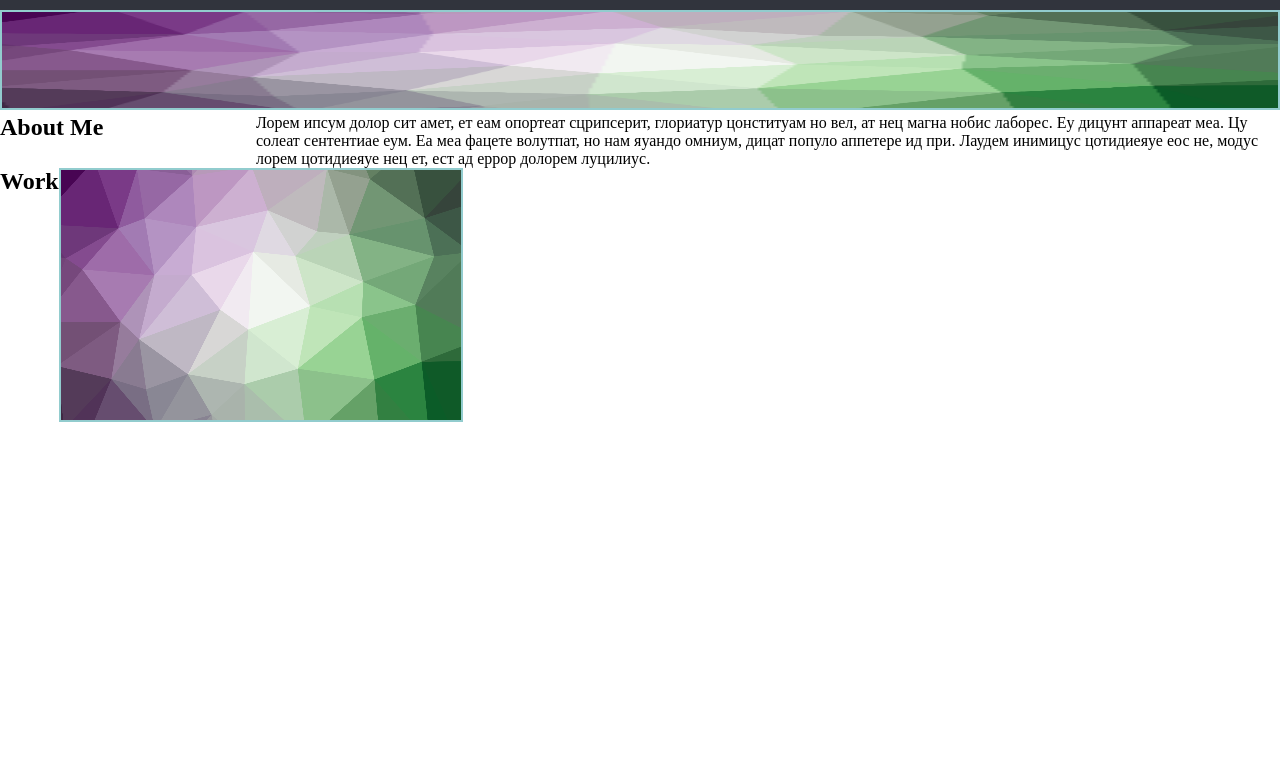
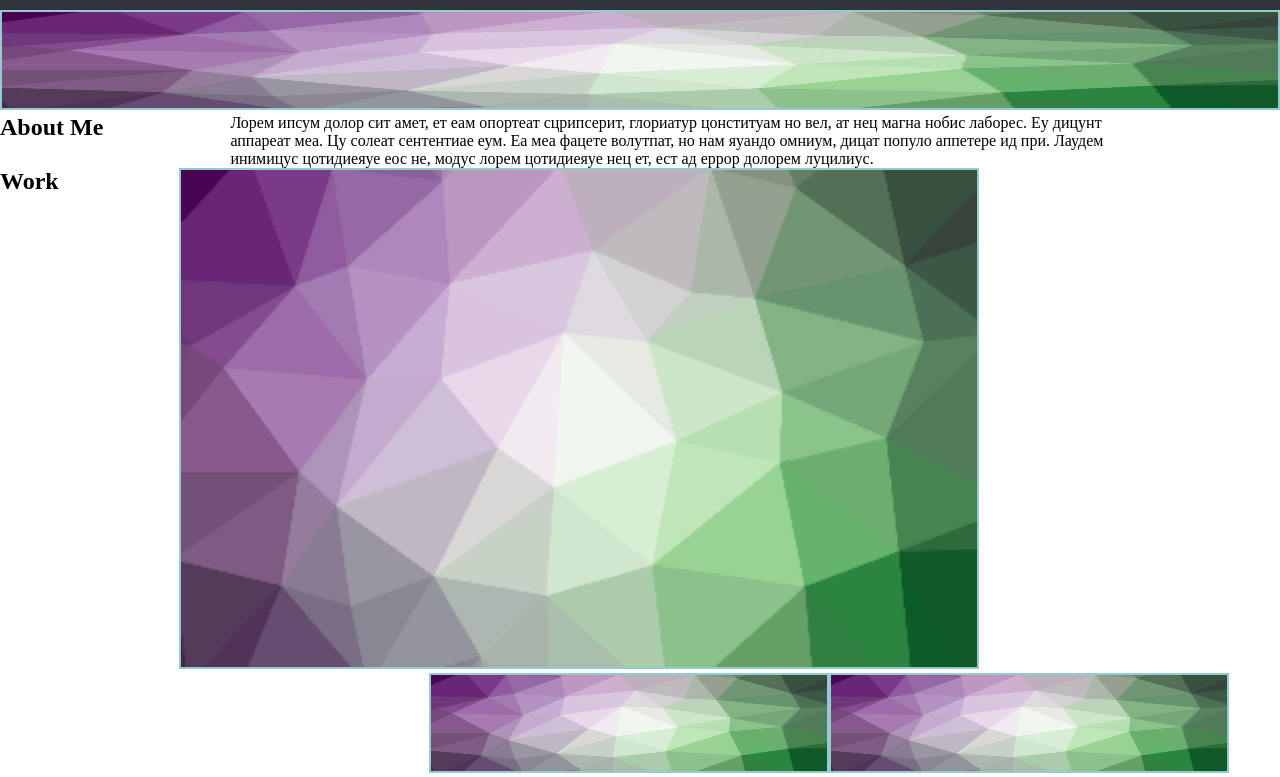
Before and after one commit to vdecyatnik/Portfolio, a plain HTML site: page index.html in a window 1280 px wide. Shown: the part 59-836 px from the top of the page. Before the commit the page ends 800 px from the top, so only its background shows below. Drawn offline with Linux system fonts and the light colour scheme.

Commit message:
addingrows

```diff
--- a/CSS/style.css
+++ b/CSS/style.css
@@ -57,13 +57,16 @@ img {
 
 .box2 {
     flex: 4;
+    margin-right:10%;
 }
 
 .box3 div {
     flex: 1;
 }
 
-
+.box5{
+    flex:1;
+}
 .row1 {
     display: flex;
     flex-direction: row;
@@ -74,8 +77,34 @@ img {
 .row2 {
     display: flex;
     flex-direction: row;
-    flex-wrap: wrap;
+    flex-wrap:wrap;
     width: 100%;
+
+}
+
+
+.row3{
+
+    display:flex;
+    flex-direction: row;
+    flex-wrap:wrap;
+    width: 100%;
+
+
+}
+
+.bigphoto{
+    width:800px;
+    margin-left:15%;
+}
+
+
+.photos2{
+
+    width:400px;
+    height:100px;
+    margin-right:4%;
+
 }
 
 /*
--- a/index.html
+++ b/index.html
@@ -75,14 +75,24 @@
                     <h2>Work</h2>
                 </div>
                 <div class="box4">
-                    <img class='main' src="trianglify-lowres.png">
+                    <img class="bigphoto"src="trianglify-lowres.png">
                 </div>
             </div>
 
 
 
+
+
 </div>
 
+<div class="row3">
+    <div class="box5">
+
+    </div>
+    <div class="box6">
+        <img class="photos2" src="trianglify-lowres.png">
+    </div>
+    <img class="photos2" src="trianglify-lowres.png">
 </div>
 
 
```
